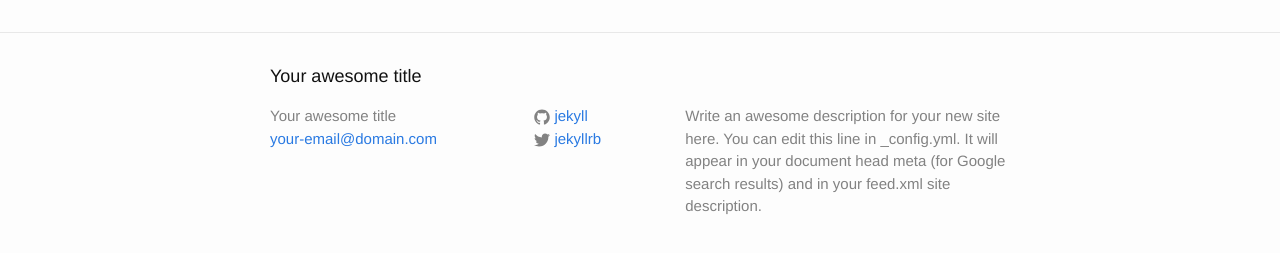
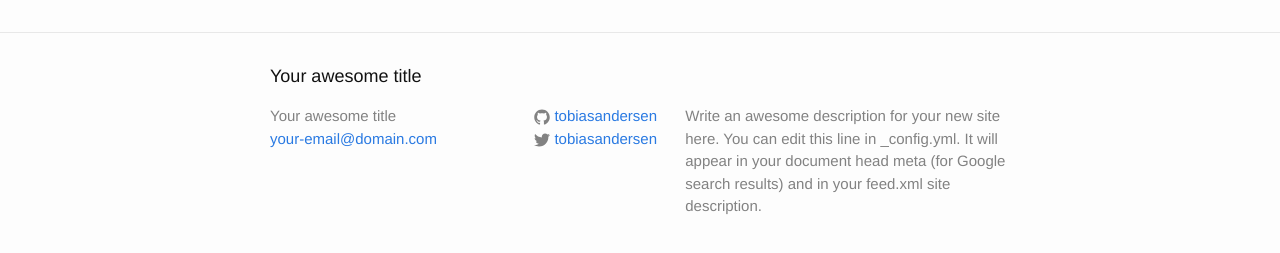
Before and after one commit to davidbergstrom/formeo-web, a Jekyll site: the page built from index.html, in a window 1280 px wide. Shown: the part 264-517 px from the top of the page. Built offline with Jekyll 4.4.1, drawn with Linux system fonts in a browser that asks for light colours.

Commit message:
Changed baseurl in _config.yml

```diff
--- a/_config.yml
+++ b/_config.yml
@@ -5,10 +5,10 @@
   Write an awesome description for your new site here. You can edit this
   line in _config.yml. It will appear in your document head meta (for
   Google search results) and in your feed.xml site description.
-baseurl: "" # the subpath of your site, e.g. /blog/
+baseurl: "/formeo" # the subpath of your site, e.g. /blog/
 url: "http://yourdomain.com" # the base hostname & protocol for your site
-twitter_username: jekyllrb
-github_username:  jekyll
+twitter_username: tobiasandersen
+github_username:  tobiasandersen
 
 # Build settings
 markdown: kramdown
--- a/_includes/head.html
+++ b/_includes/head.html
@@ -6,6 +6,6 @@
     <title>{% if page.title %}{{ page.title }}{% else %}{{ site.title }}{% endif %}</title>
     <meta name="description" content="{{ site.description }}">
 
-    <link rel="stylesheet" href="{{ "/css/main.css" | prepend: site.baseurl }}">
-    <link rel="canonical" href="{{ page.url | replace:'index.html','' | prepend: site.baseurl | prepend: site.url }}">
+    <link rel="stylesheet" href="{{ site.baseurl}}/css/main.css">
+    <link rel="canonical" href="{{ site.baseurl }}">
 </head>
```
